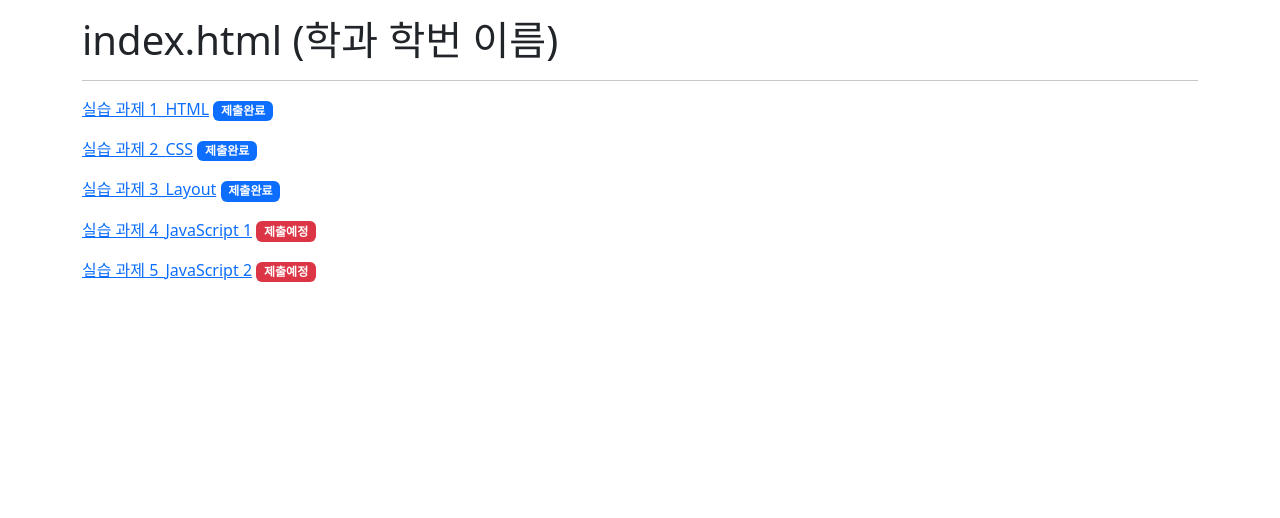
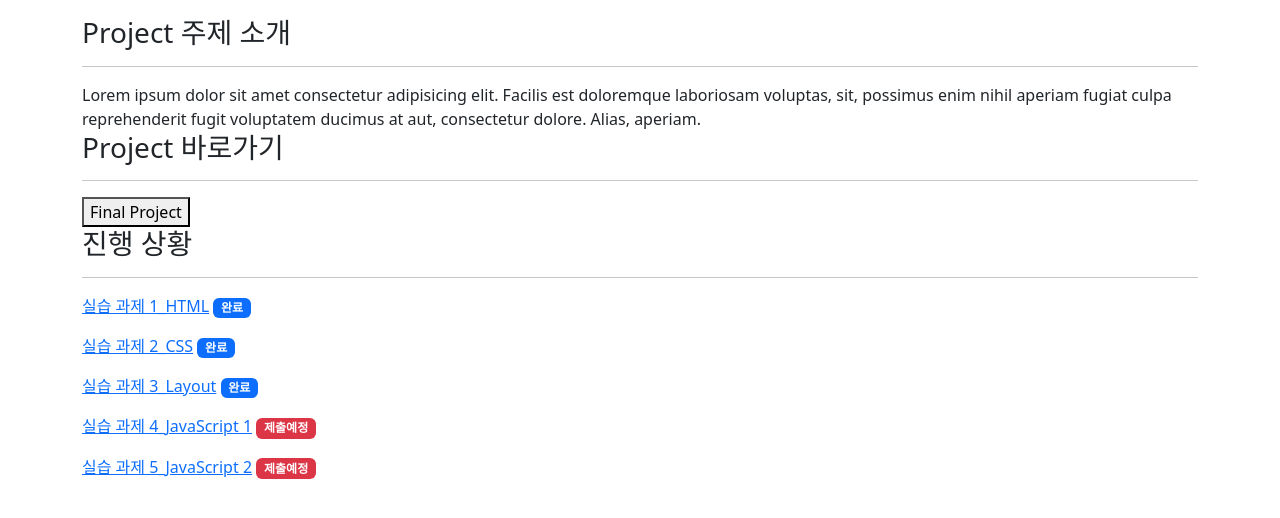
Before and after one commit to nannanyeee/nannanyeee.github.io, a plain HTML site: page index.html in a window 1280 px wide. Drawn offline with nearby package versions, Linux system fonts and the light colour scheme.

Commit message:
Update index.html

```diff
--- a/index.html
+++ b/index.html
@@ -9,14 +9,20 @@
 </head>
 <body>
     <div class="container mt-3">
-    <h1> index.html (학과 학번 이름)</h1>
+    <h3> Project 주제 소개</h3>
+    <hr>
+    Lorem ipsum dolor sit amet consectetur adipisicing elit. Facilis est doloremque laboriosam voluptas, sit, possimus enim nihil aperiam fugiat culpa reprehenderit fugit voluptatem ducimus at aut, consectetur dolore. Alias, aperiam.<br>
+    <h3>Project 바로가기</h3>
+    <hr>
+    <button type="button">Final Project</button>
+    <h3>진행 상황</h3>
     <hr>
     <ul class="nav flex-column">
-        <li class="pb-3"><a href="#">실습 과제 1_HTML</a> <span class="badge bg-primary">제출완료</span></li>
-        <li class="pb-3"><a href="#">실습 과제 2_CSS</a> <span class="badge bg-primary">제출완료</span></li>
-        <li class="pb-3"><a href="#">실습 과제 3_Layout</a> <span class="badge bg-primary">제출완료</span></li>
+        <li class="pb-3"><a href="LAB">실습 과제 1_HTML</a> <span class="badge bg-primary">완료</span></li>
+        <li class="pb-3"><a href="LAB2">실습 과제 2_CSS</a> <span class="badge bg-primary">완료</span></li>
+        <li class="pb-3"><a href="LAB3">실습 과제 3_Layout</a> <span class="badge bg-primary">완료</span></li>
         <li class="pb-3"><a href="#">실습 과제 4_JavaScript 1</a> <span class="badge bg-danger">제출예정</span></li>
-        <li class="pb-3"><a href="#">실습 과제 5_JavaScript 2</a> <span class="badge bg-danger">제출예정</span></li>
+        <li class="pb-3"><a href="LAB5">실습 과제 5_JavaScript 2</a> <span class="badge bg-danger">제출예정</span></li>
     </ul>
     </div>
 </body>
```
